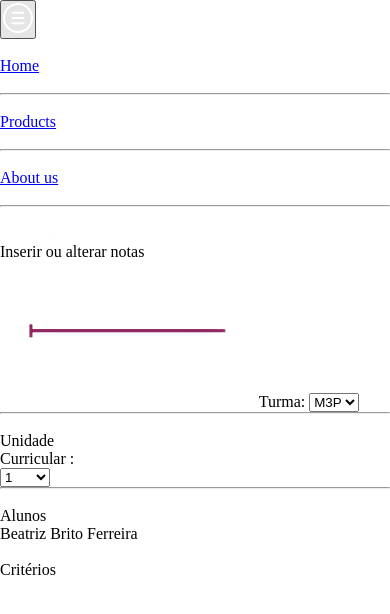
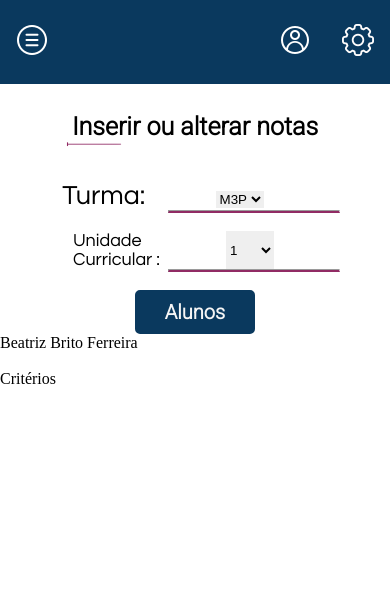
Before and after one commit to Juliana-L1ma/site-educacional, a PHP site: page /notas-professor.html in a window 390 px wide. Shown: the top 614 px of the page. Run offline with PHP 8.4, Linux system fonts and the light colour scheme.

Commit message:
Update style.css

```diff
--- a/css/style.css
+++ b/css/style.css
@@ -266,4 +266,167 @@ justify-content: center;
 
 
 
+
+
+
+
+    /* PÁGINA NOTAS PROFESSOR */
+
+
+
+
+
+    .header-professor-adm{
+      background-color: var(--azul-escuro);
+      display: flex;
+      flex-direction: row;
+      height: 10vh;
+      align-items: center;
+    }
+    #icone-perfil{
+      margin-left: 55%;
+    }
+    #icone-engrenagem{
+      margin-left: 8%;
+    }
+    a {
+      color: rgb(240, 240, 240);
+      text-decoration: none;
+    }
+
+    #menu {
+      display: block;
+      position: absolute;
+      width: 100%;
+      right: 0px;
+      background: var(--azul-escuro);
+      transition: 0.5s;
+      z-index: 1000;
+      height: 0px;
+      visibility: hidden;
+      overflow-y: hidden;
+    }
+    #nav-menu-hamburguer.active #menu {
+      display: flex;
+      flex-direction: column;
+      height: calc(30vh - 60px);
+      visibility: visible;
+      overflow-y: auto;
+    }
+    #menu a {
+      text-align: center;
+      font-family: var(--fontes-de-texto);
+      font-size: 15px;
+      padding: 1rem 0;
+      margin: 0 1rem;
+      border-bottom: 2px solid rgba(255, 255, 255, 0.05);
+    }
+    #btn-mobile {
+      display: flex;
+      padding: 0.5rem 1rem;
+      font-size: 1rem;
+      border: none;
+      background: none;
+      cursor: pointer;
+      gap: 0.5rem;
+      color: #d6d8db;
+    }
+
+
+
+    .texto-notas-professor{
+      font-family: var(--fontes-de-titulo);
+      font-size: 25px;
+      font-weight: 900;
+      text-align: center;
+      margin-top: 7%;
+
+    }
+
+    .unidade-notas-professor{
+      font-family: var(--fontes-de-titulo);
+      font-size: 22px;
+      font-weight: 900;
+      text-align: center;
+      margin-top: 7%;
+
+    }
+
+    .linha-nota-professor{
+      width: 70px;
+      margin-top: -4%;
+      margin-left: 15%;
+      margin-bottom: 10%;
+    }
+
+    .label-notas-professor{
+      font-family: var(--fontes-de-texto);
+      font-size: 27px;
+
+      margin-left: -18%;
+    }
+
+
+    .label-notas-professor-2{
+      font-family: var(--fontes-de-texto);
+      font-size: 18px;
+
+
+    }
+
+    #turma{
+      text-decoration: none;
+      border: none;
+      margin-left: 17%;
+
+    }
+
+    #unidade{
+      text-decoration: none;
+      border: none;
+      margin-left: 17%;
+    }
+
+
+
+
+    .linha-n-p{
+      width: 170px;
+      margin-left: 43%;
+      border-bottom: 2px solid #912B64;
+      color: var(--bordo);
+    }
+
+    .tudo-nota-professor{
+      display: flex;
+      justify-content: center;
+
+    }
+
+    .sai{
+      margin-left: -11%;
+    }
+
+
+
+
+    .alunos-notas-professor{
+      border: 2px solid #0A395E;
+      color: #F5F5F5;
+      border-radius: 5px;
+      background-color: var(--azul-escuro);
+      width: 100px;
+      text-align: center;
+      font-family: var(--fontes-de-titulo);
+      font-weight: 700;
+      font-size: 20px;
+      padding: 2%;
+    }
+    .conteudo-nota-professor{
+      display: flex;
+      justify-content: center;
+    }
+
+
+
   }
```
